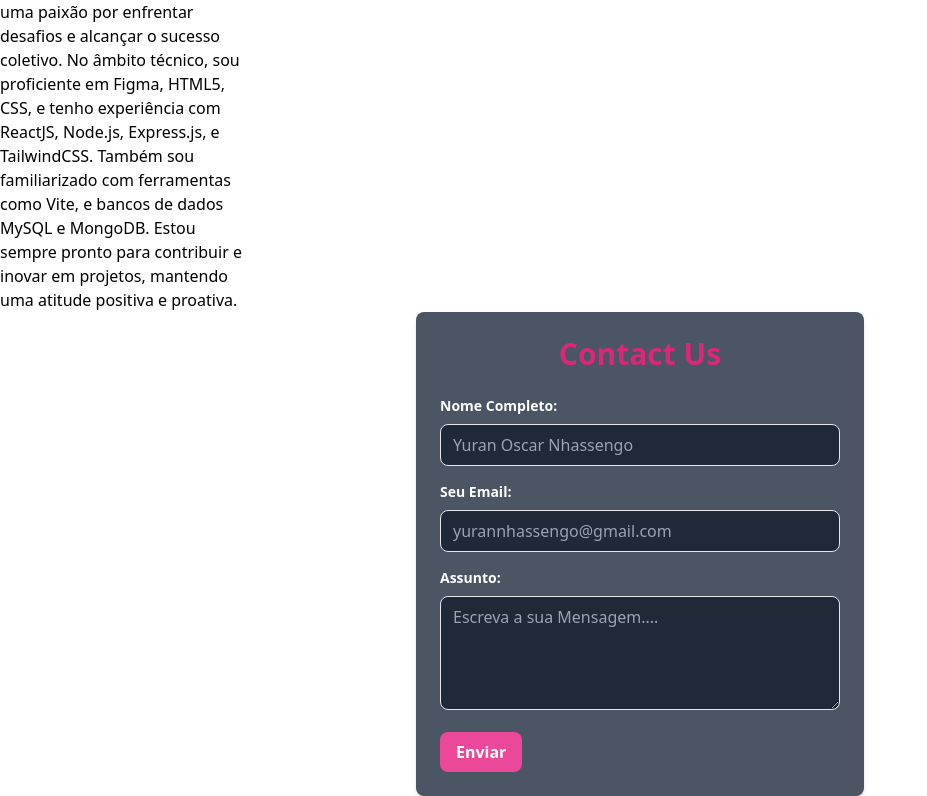
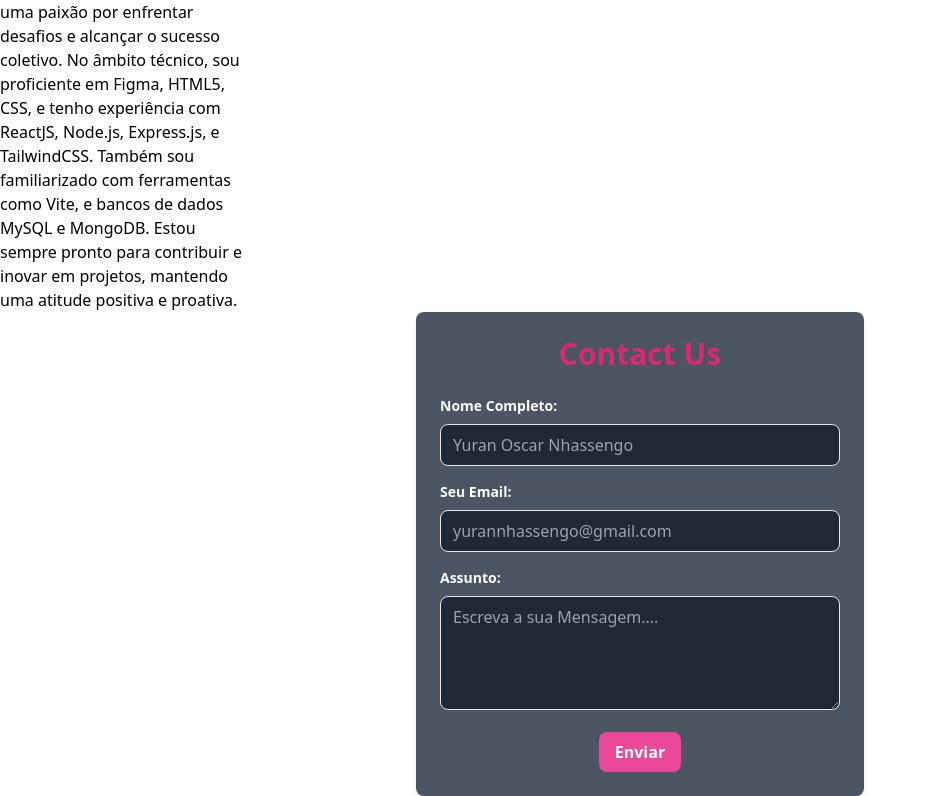
Before and after one commit to yuran-nhassengo/react-portifolio, a React (Vite) app: page / in a window 1280 px wide. Shown: the part 368-1164 px from the top of the page, without its empty margins (0-927 px from the left). Built offline with nearby package versions, Linux system fonts and the light colour scheme.

Commit message:
update contact form

```diff
--- a/src/components/contact/contactForm.jsx
+++ b/src/components/contact/contactForm.jsx
@@ -17,7 +17,7 @@ export const Contact = () => {
                 <label className="block text-white text-sm font-semibold mb-2" htmlFor="">Assunto:</label>
                 <textarea rows="4" placeholder="Escreva a sua Mensagem...." className="w-full px-3 py-2 border rounded-lg bg-gray-800 focus:border-blue-500" required type="text" />
             </div>
-            <div>
+            <div className="flex justify-center">
                 <button type="submit" className="bg-pink-500 text-white font-semibold px-4 py-2 rounded-lg hover:pink-600 focus:outline-white">Enviar</button>
             </div>
         </form>
```
